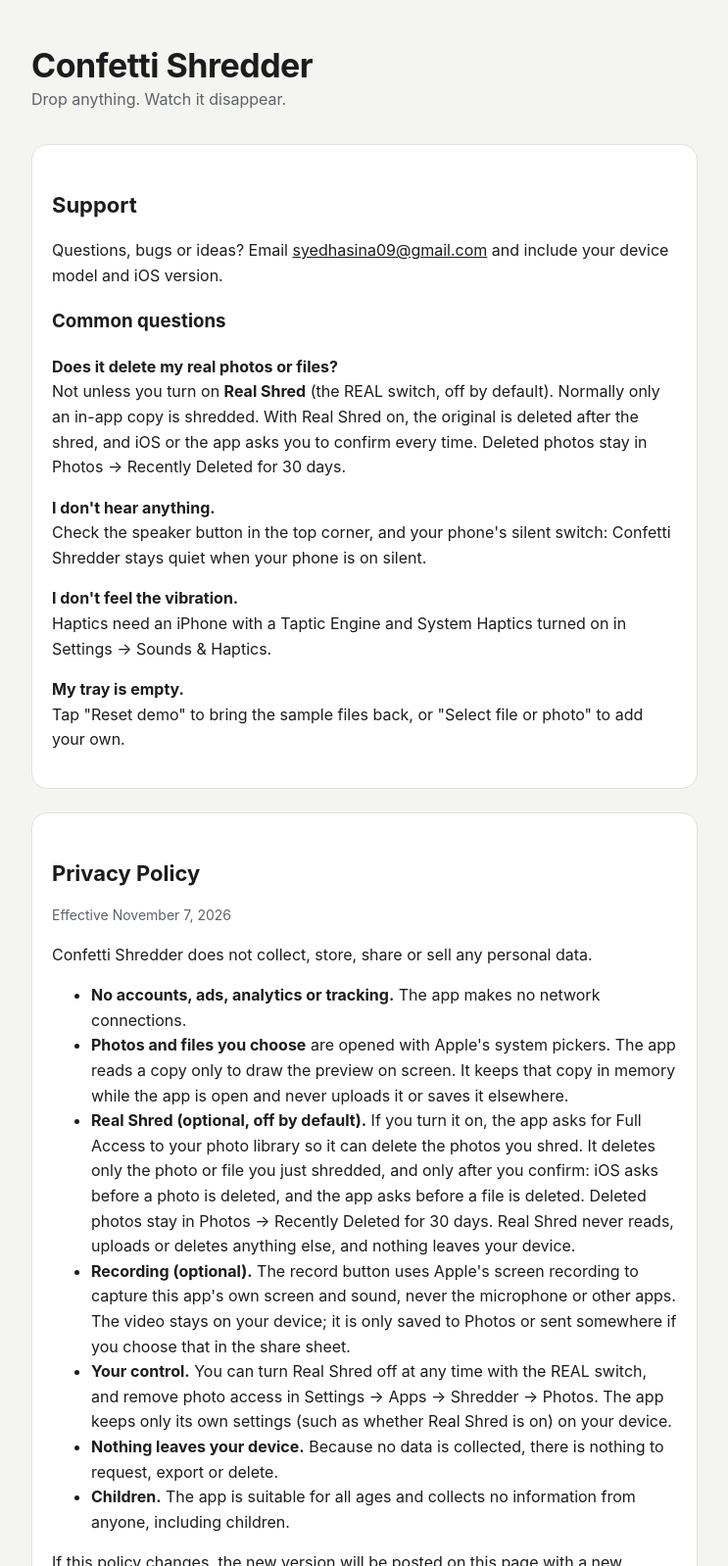
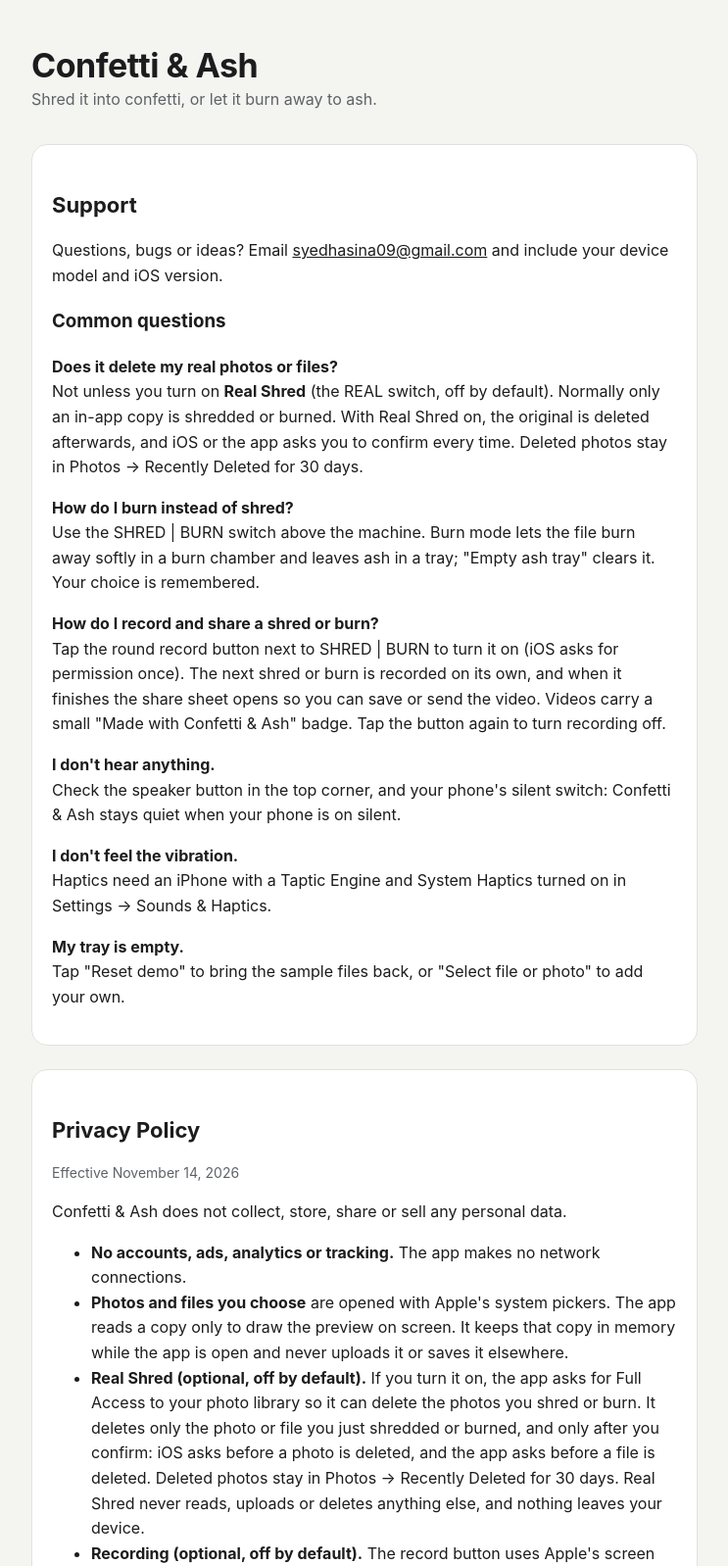
Before and after one commit to aswathhasinasyed/confetti-shredder, a plain HTML site: page index.html in a window 1280 px wide. Shown: the top 1598 px of the page at 98% size, without its empty margins (268-1011 px from the left). Drawn offline with Linux system fonts and the light colour scheme.

Commit message:
Rename to Confetti & Ash; add Burn mode and the record switch
Support answers for Burn and recording; privacy policy covers both
(recording is optional, app screen and sound only, add-only Photos
permission for saving). Effective November 14, 2026.

Co-Authored-By: Claude Opus 5.5 <noreply@anthropic.com>
Claude-Session: https://claude.ai/code/session_01Mmm2QSXU2rDFjGdCod2RPb

```diff
--- a/index.html
+++ b/index.html
@@ -3,7 +3,7 @@
 <head>
 <meta charset="utf-8">
 <meta name="viewport" content="width=device-width, initial-scale=1">
-<title>Confetti Shredder Support and Privacy</title>
+<title>Confetti &amp; Ash Support and Privacy</title>
 <style>
   :root { --bg: #F4F4F0; --text: #1C1C1E; --muted: #5E6268; --card: #FFFFFF; --border: #E2E2DD; }
   @media (prefers-color-scheme: dark) {
@@ -23,29 +23,31 @@
 </head>
 <body>
 <main>
-  <h1>Confetti Shredder</h1>
-  <p class="sub">Drop anything. Watch it disappear.</p>
+  <h1>Confetti &amp; Ash</h1>
+  <p class="sub">Shred it into confetti, or let it burn away to ash.</p>
 
   <section id="support">
     <h2>Support</h2>
     <p>Questions, bugs or ideas? Email <a href="mailto:syedhasina09@gmail.com">syedhasina09@gmail.com</a> and include your device model and iOS version.</p>
     <h3>Common questions</h3>
-    <p><strong>Does it delete my real photos or files?</strong><br>Not unless you turn on <strong>Real Shred</strong> (the REAL switch, off by default). Normally only an in-app copy is shredded. With Real Shred on, the original is deleted after the shred, and iOS or the app asks you to confirm every time. Deleted photos stay in Photos → Recently Deleted for 30 days.</p>
-    <p><strong>I don't hear anything.</strong><br>Check the speaker button in the top corner, and your phone's silent switch: Confetti Shredder stays quiet when your phone is on silent.</p>
+    <p><strong>Does it delete my real photos or files?</strong><br>Not unless you turn on <strong>Real Shred</strong> (the REAL switch, off by default). Normally only an in-app copy is shredded or burned. With Real Shred on, the original is deleted afterwards, and iOS or the app asks you to confirm every time. Deleted photos stay in Photos → Recently Deleted for 30 days.</p>
+    <p><strong>How do I burn instead of shred?</strong><br>Use the SHRED | BURN switch above the machine. Burn mode lets the file burn away softly in a burn chamber and leaves ash in a tray; "Empty ash tray" clears it. Your choice is remembered.</p>
+    <p><strong>How do I record and share a shred or burn?</strong><br>Tap the round record button next to SHRED | BURN to turn it on (iOS asks for permission once). The next shred or burn is recorded on its own, and when it finishes the share sheet opens so you can save or send the video. Videos carry a small "Made with Confetti &amp; Ash" badge. Tap the button again to turn recording off.</p>
+    <p><strong>I don't hear anything.</strong><br>Check the speaker button in the top corner, and your phone's silent switch: Confetti &amp; Ash stays quiet when your phone is on silent.</p>
     <p><strong>I don't feel the vibration.</strong><br>Haptics need an iPhone with a Taptic Engine and System Haptics turned on in Settings → Sounds &amp; Haptics.</p>
     <p><strong>My tray is empty.</strong><br>Tap "Reset demo" to bring the sample files back, or "Select file or photo" to add your own.</p>
   </section>
 
   <section id="privacy">
     <h2>Privacy Policy</h2>
-    <p class="muted">Effective November 7, 2026</p>
-    <p>Confetti Shredder does not collect, store, share or sell any personal data.</p>
+    <p class="muted">Effective November 14, 2026</p>
+    <p>Confetti &amp; Ash does not collect, store, share or sell any personal data.</p>
     <ul>
       <li><strong>No accounts, ads, analytics or tracking.</strong> The app makes no network connections.</li>
       <li><strong>Photos and files you choose</strong> are opened with Apple's system pickers. The app reads a copy only to draw the preview on screen. It keeps that copy in memory while the app is open and never uploads it or saves it elsewhere.</li>
-      <li><strong>Real Shred (optional, off by default).</strong> If you turn it on, the app asks for Full Access to your photo library so it can delete the photos you shred. It deletes only the photo or file you just shredded, and only after you confirm: iOS asks before a photo is deleted, and the app asks before a file is deleted. Deleted photos stay in Photos → Recently Deleted for 30 days. Real Shred never reads, uploads or deletes anything else, and nothing leaves your device.</li>
-      <li><strong>Recording (optional).</strong> The record button uses Apple's screen recording to capture this app's own screen and sound, never the microphone or other apps. The video stays on your device; it is only saved to Photos or sent somewhere if you choose that in the share sheet.</li>
-      <li><strong>Your control.</strong> You can turn Real Shred off at any time with the REAL switch, and remove photo access in Settings → Apps → Shredder → Photos. The app keeps only its own settings (such as whether Real Shred is on) on your device.</li>
+      <li><strong>Real Shred (optional, off by default).</strong> If you turn it on, the app asks for Full Access to your photo library so it can delete the photos you shred or burn. It deletes only the photo or file you just shredded or burned, and only after you confirm: iOS asks before a photo is deleted, and the app asks before a file is deleted. Deleted photos stay in Photos → Recently Deleted for 30 days. Real Shred never reads, uploads or deletes anything else, and nothing leaves your device.</li>
+      <li><strong>Recording (optional, off by default).</strong> The record button uses Apple's screen recording (ReplayKit) to capture this app's own screen and sound during a shred or burn, never the microphone, the camera or other apps. The video is made on your device and stays there; it is only saved to Photos (using add-only permission, which cannot read your library) or sent somewhere if you choose that in the share sheet.</li>
+      <li><strong>Your control.</strong> You can turn Real Shred off at any time with the REAL switch, and remove photo access in Settings → Apps → Confetti → Photos. The app keeps only its own settings (such as whether Real Shred is on) on your device.</li>
       <li><strong>Nothing leaves your device.</strong> Because no data is collected, there is nothing to request, export or delete.</li>
       <li><strong>Children.</strong> The app is suitable for all ages and collects no information from anyone, including children.</li>
     </ul>
```
Also changed, not shown: 1 other file.
